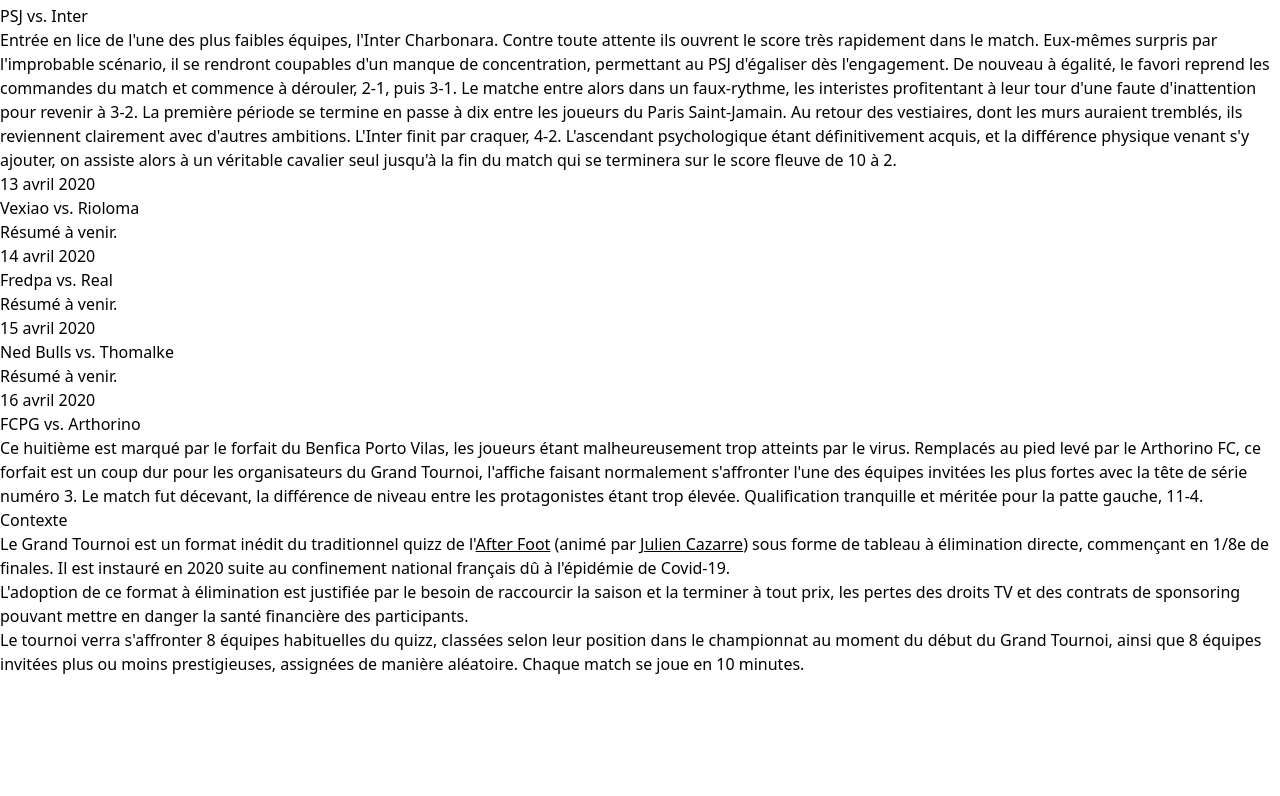
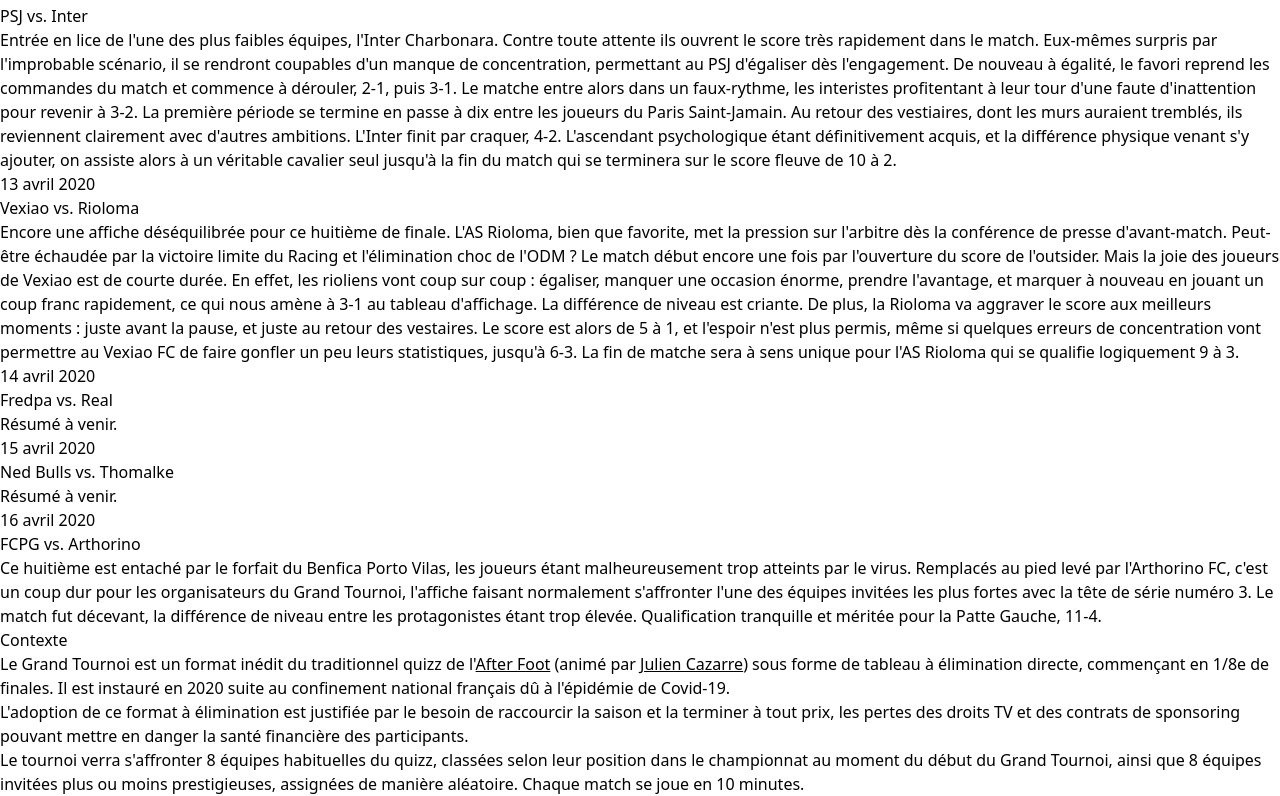
Before and after one commit to AlfredWallace/LeGrandTournoiDeLAfterFoot, a Vue app: page / in a window 1280 px wide. Shown: the part 1580-2376 px from the top of the page. Before the commit the page ends 2256 px from the top, so only its background shows below. Built offline with nearby package versions, Linux system fonts and the light colour scheme.

Commit message:
More summaries

```diff
--- a/src/App.vue
+++ b/src/App.vue
@@ -123,9 +123,9 @@ export default {
           new Date(2020, 3, 16),
           new Side(this.teams.jro, 11),
           new Side(this.teams.aro, 4),
-          "Ce huitième est marqué par le forfait du Benfica Porto Vilas, les joueurs étant malheureusement trop atteints par le virus. Remplacés au pied levé par le Arthorino FC, ce forfait est un coup dur pour les organisateurs du Grand Tournoi," +
+          "Ce huitième est entaché par le forfait du Benfica Porto Vilas, les joueurs étant malheureusement trop atteints par le virus. Remplacés au pied levé par l'Arthorino FC, c'est un coup dur pour les organisateurs du Grand Tournoi," +
             " l'affiche faisant normalement s'affronter l'une des équipes invitées les plus fortes avec la tête de série numéro 3. Le match fut décevant, la différence de niveau entre les protagonistes étant trop élevée." +
-            " Qualification tranquille et méritée pour la patte gauche, 11-4."
+            " Qualification tranquille et méritée pour la Patte Gauche, 11-4."
         ),
         new Match(16, 6, new Date(2020, 3, 14), new Side(this.teams.fpi, 7), new Side(this.teams.llp, 9), "Résumé à venir."),
         new Match(
@@ -140,7 +140,18 @@ export default {
             " tremblés, ils reviennent clairement avec d'autres ambitions. L'Inter finit par craquer, 4-2. L'ascendant psychologique étant définitivement acquis, et la différence physique venant s'y ajouter, on assiste alors" +
             " à un véritable cavalier seul jusqu'à la fin du match qui se terminera sur le score fleuve de 10 à 2."
         ),
-        new Match(16, 8, new Date(2020, 3, 13), new Side(this.teams.pve, 3), new Side(this.teams.dri, 9), "Résumé à venir."),
+        new Match(
+          16,
+          8,
+          new Date(2020, 3, 13),
+          new Side(this.teams.pve, 3),
+          new Side(this.teams.dri, 9),
+          "Encore une affiche déséquilibrée pour ce huitième de finale. L'AS Rioloma, bien que favorite, met la pression sur l'arbitre dès la conférence de presse d'avant-match. Peut-être échaudée par la victoire limite du Racing" +
+            " et l'élimination choc de l'ODM ? Le match début encore une fois par l'ouverture du score de l'outsider. Mais la joie des joueurs de Vexiao est de courte durée. En effet, les rioliens vont coup sur coup : égaliser, " +
+            "manquer une occasion énorme, prendre l'avantage, et marquer à nouveau en jouant un coup franc rapidement, ce qui nous amène à 3-1 au tableau d'affichage. La différence de niveau est criante. De plus, la Rioloma va aggraver" +
+            " le score aux meilleurs moments : juste avant la pause, et juste au retour des vestaires. Le score est alors de 5 à 1, et l'espoir n'est plus permis, même si quelques erreurs de concentration vont permettre au Vexiao FC " +
+            " de faire gonfler un peu leurs statistiques, jusqu'à 6-3. La fin de matche sera à sens unique pour l'AS Rioloma qui se qualifie logiquement 9 à 3."
+        ),
         new Match(8, 1, "", new Side(this.teams.gbr, null), new Side(this.teams.kdi, null), ""),
         new Match(8, 2, "", new Side(this.teams.dpe, null), new Side(this.teams.jmh, null), ""),
         new Match(8, 3, "", new Side(this.teams.jro, null), new Side(this.teams.llp, null), ""),
```
